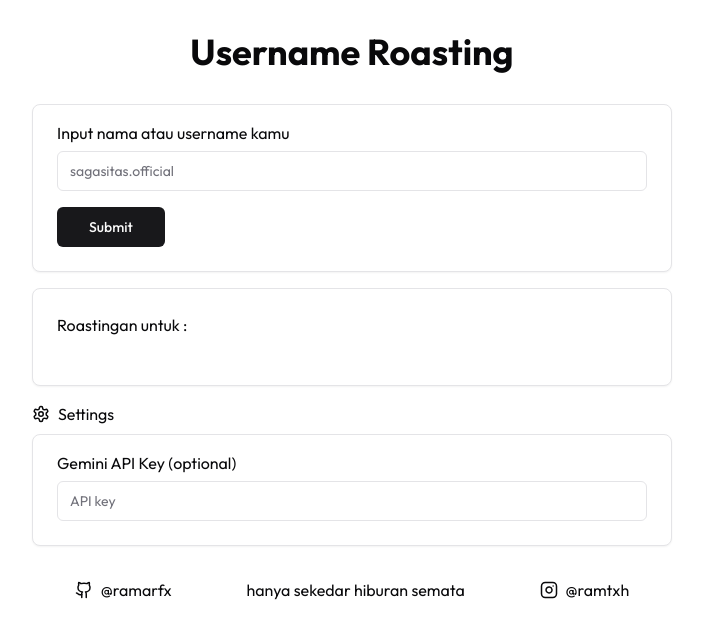
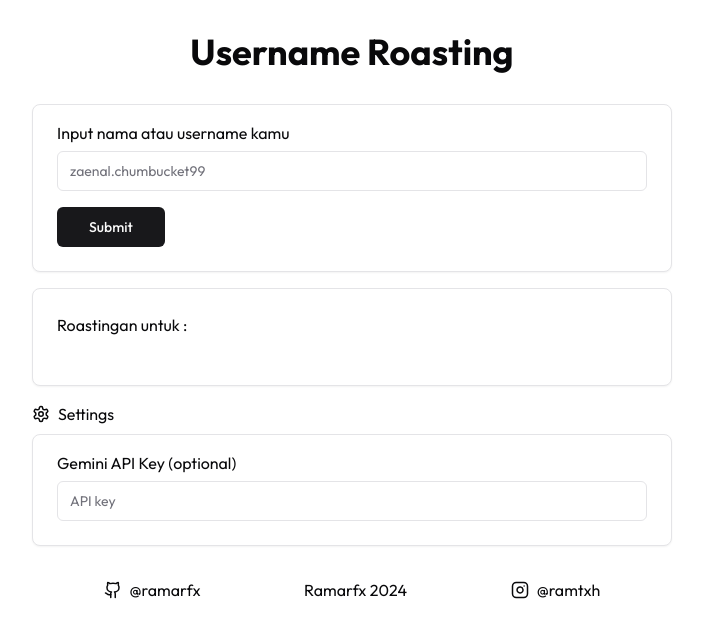
Before and after one commit to ramarfx/username-roasting, a React (Vite) app: page / in a window 1280 px wide. Shown: the top 638 px of the page, without its empty margins (288-991 px from the left). Built offline with nearby package versions, Linux system fonts and the light colour scheme.

Commit message:
styling: muncul underlne ketika di hover

```diff
--- a/src/App.tsx
+++ b/src/App.tsx
@@ -77,7 +77,7 @@ function App() {
         } catch (error) {
           if (error instanceof GoogleGenerativeAIFetchError) {
             setOutput(
-              "API KEY lu salah ngabb💀☠️🔥 <br> udah pake default punya gw aja dehh"
+              "API KEY lu gak valid ngabb💀☠️🔥 <br> udah pake default punya gw aja dehh"
             );
           }
         } finally {
@@ -132,7 +132,7 @@ function App() {
                     type="text"
                     id="username"
                     name="username"
-                    placeholder="sagasitas.official"
+                    placeholder="zaenal.chumbucket99"
                     onChange={(e) => setUsername(e.target.value)}
                   />
                 </div>
@@ -184,14 +184,14 @@ function App() {
           <footer className="flex items-center justify-start md:justify-evenly gap-8 my-8 max-w-screen-sm w-full">
             <a
               href="https://github.com/ramarfx"
-              className="flex gap-2 items-center">
+              className="flex gap-2 items-center hover:underline-offset-2 hover:underline">
               <Github className="size-[18px]" />
               <p>@ramarfx</p>
             </a>
-            <p className="hidden md:block">hanya sekedar hiburan semata</p>
+            <p className="hidden md:block">Ramarfx 2024</p>
             <a
               href="https://instagram.com/ramtxh"
-              className="flex gap-2 items-center">
+              className="flex gap-2 items-center hover:underline-offset-2 hover:underline">
               <Instagram className="size-[18px]" />
               <p>@ramtxh</p>
             </a>
```
